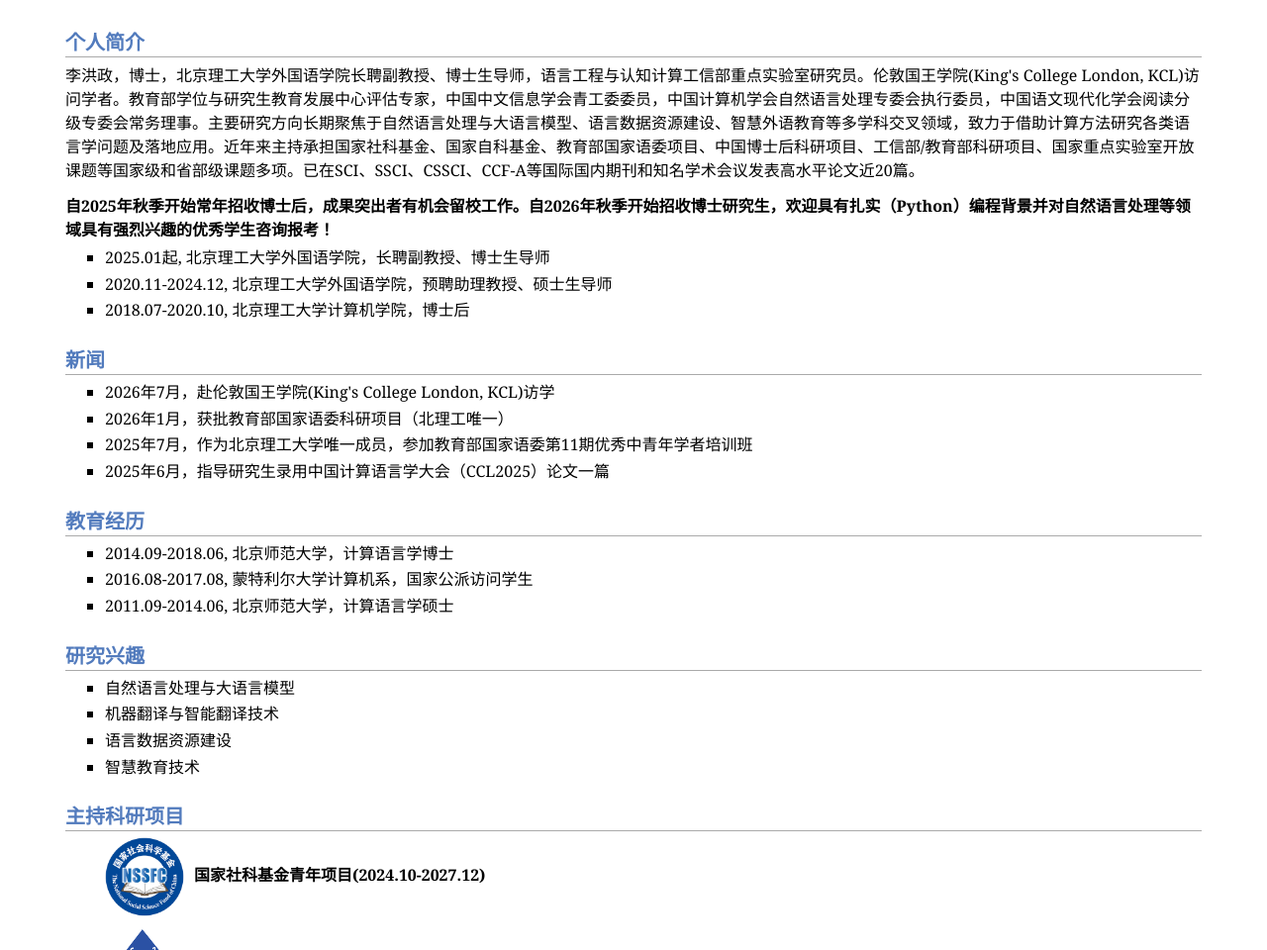
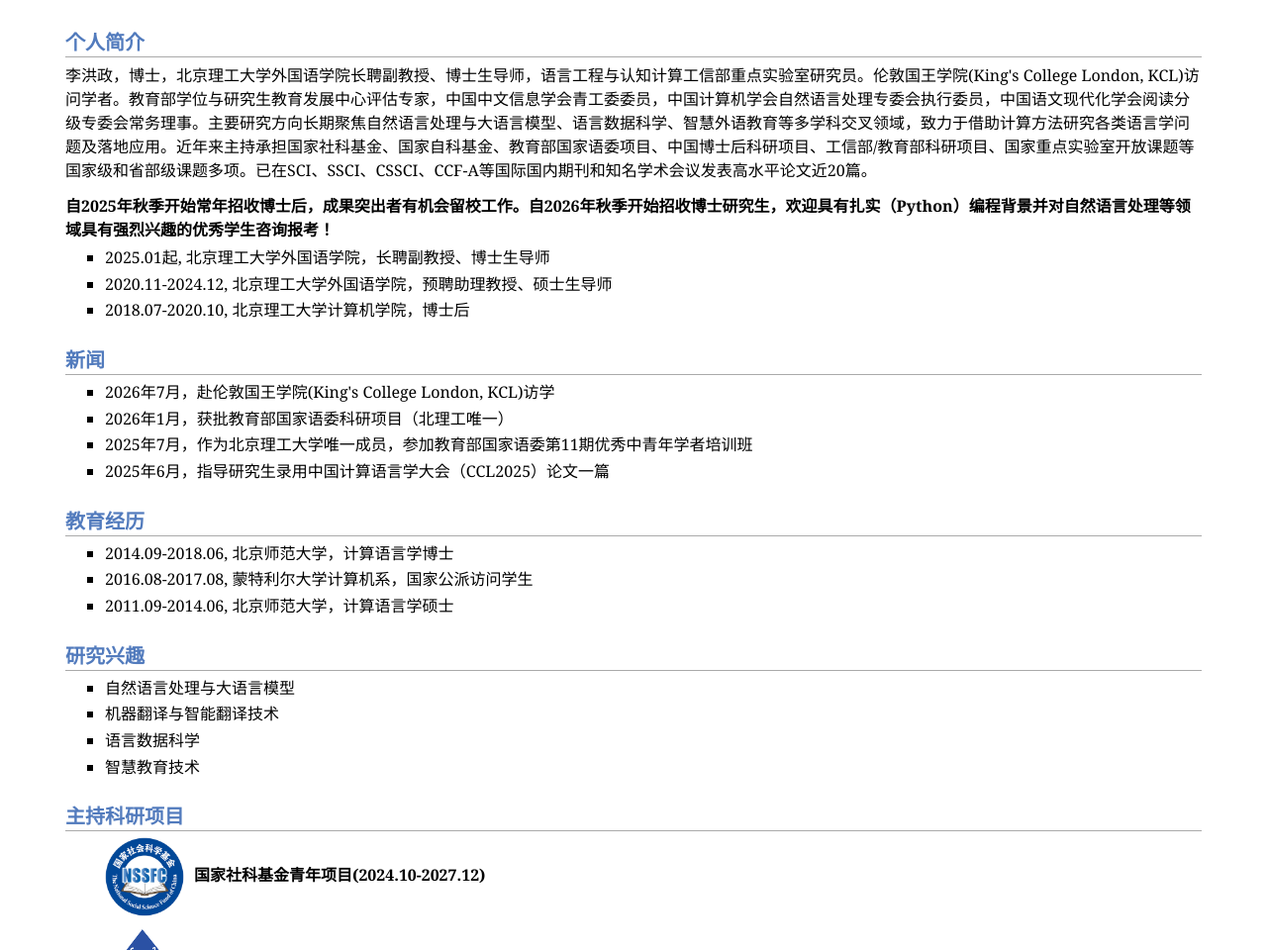
Before and after one commit to lihongzheng-nlp/lihongzheng-nlp.github.io, a Jekyll site: the page index_zh.html, which Jekyll copies as it is, in a window 1280 px wide and 1400 px high, cut to the strip 440-1400 px from the top of the window. Shown: the whole strip at 99% size. Built offline with Jekyll 4.4.1, drawn with Linux system fonts in a browser that asks for light colours.

Commit message:
Update index_zh.html

```diff
--- a/index_zh.html
+++ b/index_zh.html
@@ -35,7 +35,7 @@
 </div>
 </td></tr></table>
 <h2><b>个人简介</b></h2>
-<p style="line-height: 1.5;">李洪政，博士，北京理工大学外国语学院长聘副教授、博士生导师，语言工程与认知计算工信部重点实验室研究员。伦敦国王学院(King's College London, KCL)访问学者。教育部学位与研究生教育发展中心评估专家，中国中文信息学会青工委委员，中国计算机学会自然语言处理专委会执行委员，中国语文现代化学会阅读分级专委会常务理事。主要研究方向长期聚焦于自然语言处理与大语言模型、语言数据资源建设、智慧外语教育等多学科交叉领域，致力于借助计算方法研究各类语言学问题及落地应用。近年来主持承担国家社科基金、国家自科基金、教育部国家语委项目、中国博士后科研项目、工信部/教育部科研项目、国家重点实验室开放课题等国家级和省部级课题多项。已在SCI、SSCI、CSSCI、CCF-A等国际国内期刊和知名学术会议发表高水平论文近20篇。 </p>
+<p style="line-height: 1.5;">李洪政，博士，北京理工大学外国语学院长聘副教授、博士生导师，语言工程与认知计算工信部重点实验室研究员。伦敦国王学院(King's College London, KCL)访问学者。教育部学位与研究生教育发展中心评估专家，中国中文信息学会青工委委员，中国计算机学会自然语言处理专委会执行委员，中国语文现代化学会阅读分级专委会常务理事。主要研究方向长期聚焦自然语言处理与大语言模型、语言数据科学、智慧外语教育等多学科交叉领域，致力于借助计算方法研究各类语言学问题及落地应用。近年来主持承担国家社科基金、国家自科基金、教育部国家语委项目、中国博士后科研项目、工信部/教育部科研项目、国家重点实验室开放课题等国家级和省部级课题多项。已在SCI、SSCI、CSSCI、CCF-A等国际国内期刊和知名学术会议发表高水平论文近20篇。 </p>
 <p style="line-height: 1.5;"><b>自2025年秋季开始常年招收博士后，成果突出者有机会留校工作。自2026年秋季开始招收博士研究生，欢迎具有扎实（Python）编程背景并对自然语言处理等领域具有强烈兴趣的优秀学生咨询报考！</b></p>
 
 <ul>
@@ -68,7 +68,7 @@
 </li>
 <li><p>机器翻译与智能翻译技术</p>
 </li>
-<li><p>语言数据资源建设</p>
+<li><p>语言数据科学</p>
 </li>
 <li><p>智慧教育技术</p>
 </li>
```
